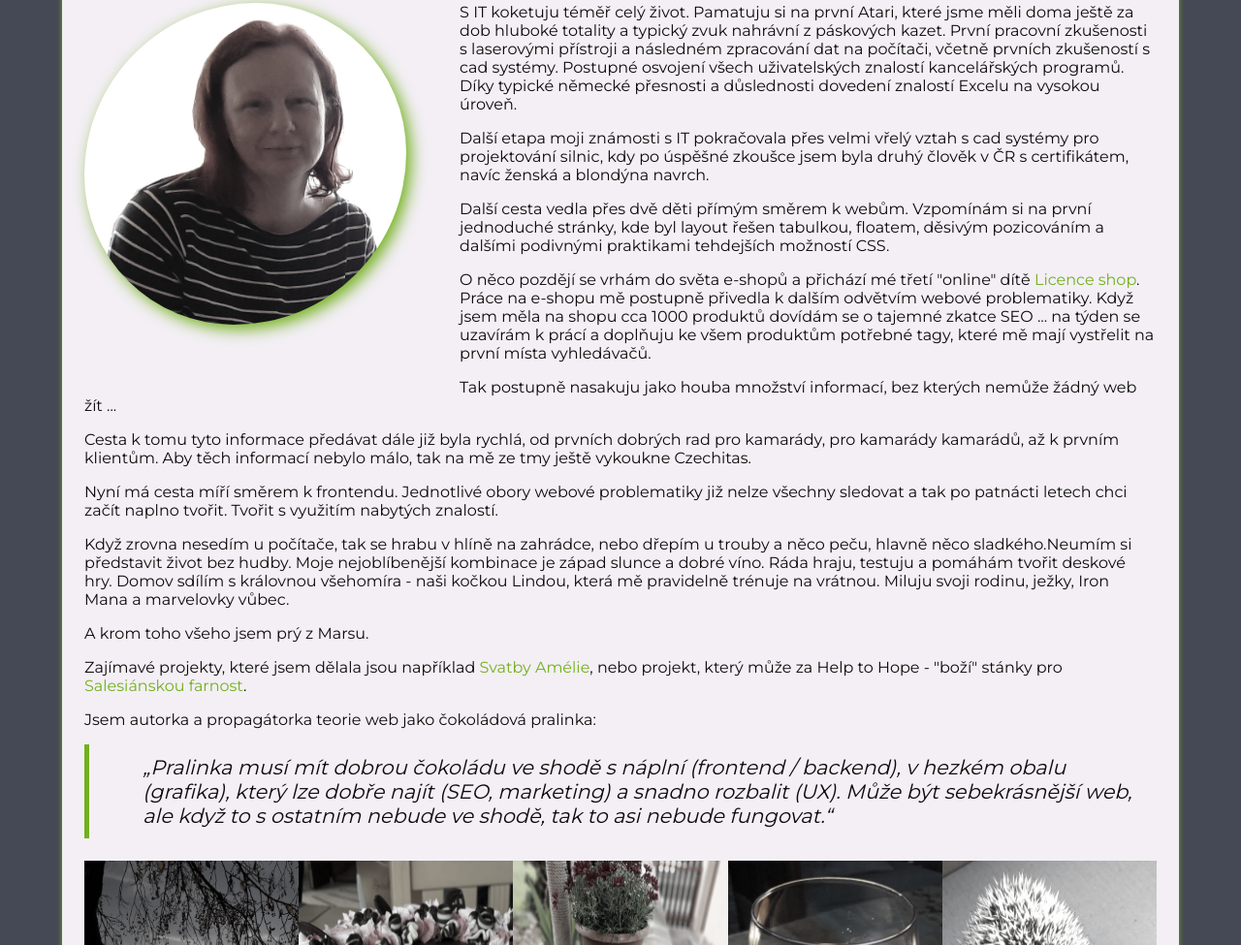
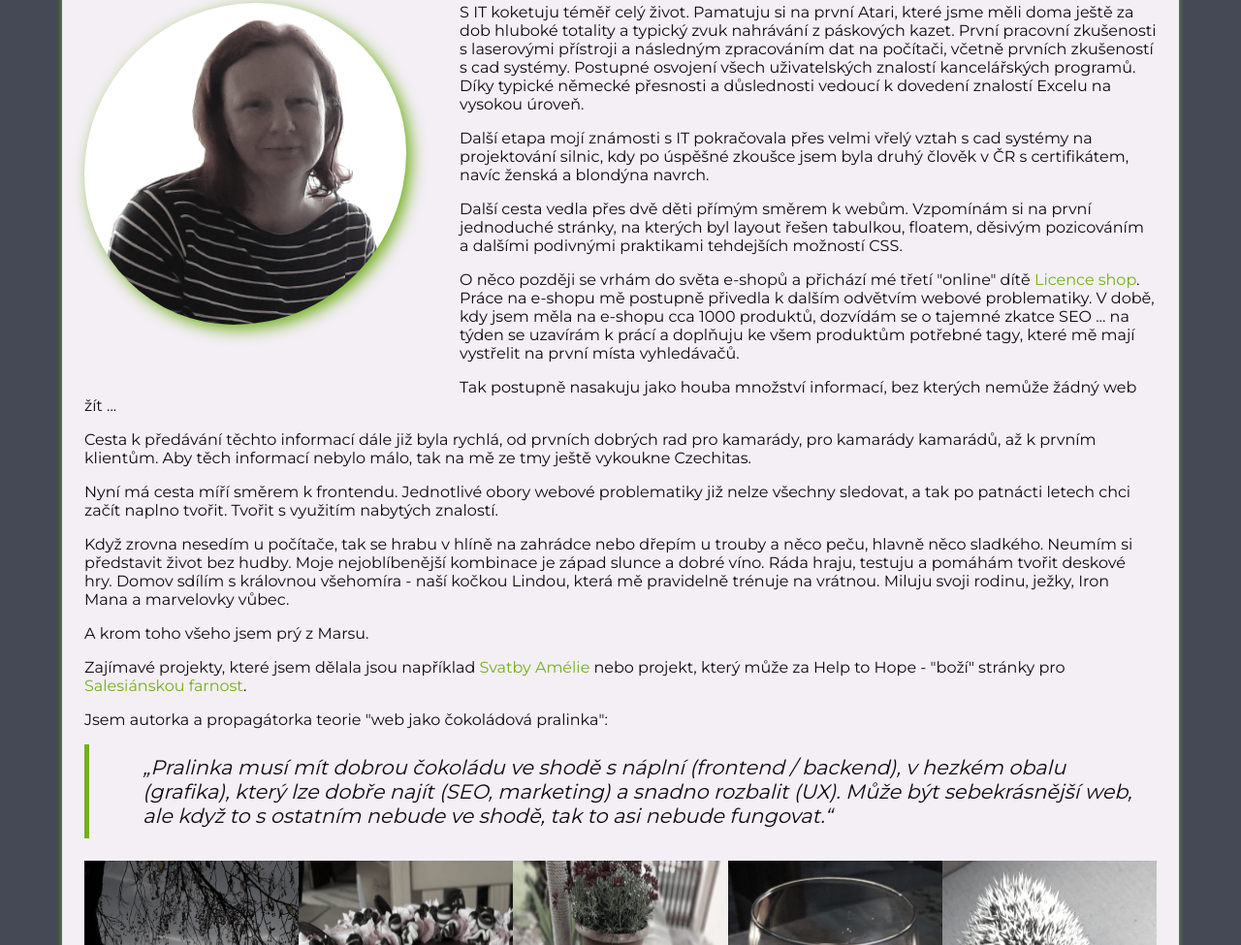
Before and after one commit to bbartonova/o-projektu, a plain HTML site: page martina.html in a window 1280 px wide. Shown: the part 274-1249 px from the top of the page at 97% size. Drawn offline with Linux system fonts and the light colour scheme.

Commit message:
Finální korekce.

```diff
--- a/martina.html
+++ b/martina.html
@@ -77,16 +77,16 @@
         <div class="page__text">
           <h1>Martina Chromá</h1>
           <p><img src="img/martina/martina.jpg" alt="Martina"></p>
-          <p>S IT koketuju téměř celý život. Pamatuju si na první Atari, které jsme měli doma ještě za dob hluboké totality a typický zvuk nahrávní z páskových kazet. První pracovní zkušenosti s laserovými přístroji a následném zpracování dat na počítači, včetně prvních zkušeností s cad systémy. Postupné osvojení všech uživatelských znalostí kancelářských programů. Díky typické německé přesnosti a důslednosti dovedení znalostí Excelu na vysokou úroveň.</p>
-          <p>Další etapa moji známosti s IT pokračovala přes velmi vřelý vztah s cad systémy pro projektování silnic, kdy po úspěšné zkoušce jsem byla druhý člověk v ČR s certifikátem, navíc ženská a blondýna navrch.</p>
-          <p>Další cesta vedla přes dvě děti přímým směrem k webům. Vzpomínám si na první jednoduché stránky, kde byl layout řešen tabulkou, floatem, děsivým pozicováním a dalšími podivnými praktikami tehdejších možností CSS.</p>
-          <p>O něco pozdějí se vrhám do světa e-shopů a přichází mé třetí "online" dítě <a href="https://www.hadrarna.com/">Licence shop</a>. Práce na e-shopu mě postupně přivedla k dalším odvětvím webové problematiky. Když jsem měla na shopu cca 1000 produktů dovídám se o tajemné zkatce SEO ... na týden se uzavírám k prácí a doplňuju ke všem produktům potřebné tagy, které mě mají vystřelit na první místa vyhledávačů.</p>
+          <p>S IT koketuju téměř celý život. Pamatuju si na první Atari, které jsme měli doma ještě za dob hluboké totality a typický zvuk nahrávání z páskových kazet. První pracovní zkušenosti s laserovými přístroji a následným zpracováním dat na počítači, včetně prvních zkušeností s cad systémy. Postupné osvojení všech uživatelských znalostí kancelářských programů. Díky typické německé přesnosti a důslednosti vedoucí k dovedení znalostí Excelu na vysokou úroveň.</p>
+          <p>Další etapa mojí známosti s IT pokračovala přes velmi vřelý vztah s cad systémy na projektování silnic, kdy po úspěšné zkoušce jsem byla druhý člověk v ČR s certifikátem, navíc ženská a blondýna navrch.</p>
+          <p>Další cesta vedla přes dvě děti přímým směrem k webům. Vzpomínám si na první jednoduché stránky, na kterých byl layout řešen tabulkou, floatem, děsivým pozicováním a dalšími podivnými praktikami tehdejších možností CSS.</p>
+          <p>O něco později se vrhám do světa e-shopů a přichází mé třetí "online" dítě <a href="https://www.hadrarna.com/">Licence shop</a>. Práce na e-shopu mě postupně přivedla k dalším odvětvím webové problematiky. V době, kdy jsem měla na e-shopu cca 1000 produktů, dozvídám se o tajemné zkatce SEO ... na týden se uzavírám k prácí a doplňuju ke všem produktům potřebné tagy, které mě mají vystřelit na první místa vyhledávačů.</p>
           <p>Tak postupně nasakuju jako houba množství informací, bez kterých nemůže žádný web žít ... </p>
-          <p>Cesta k tomu tyto informace předávat dále již byla rychlá, od prvních dobrých rad pro kamarády, pro kamarády kamarádů, až k prvním klientům. Aby těch informací nebylo málo, tak na mě ze tmy ještě vykoukne Czechitas.</p>
-          <p>Nyní má cesta míří směrem k frontendu. Jednotlivé obory webové problematiky již nelze všechny sledovat a tak po patnácti letech chci začít naplno tvořit. Tvořit s využitím nabytých znalostí.</p>
-          <p>Když zrovna nesedím u počítače, tak se hrabu v hlíně na zahrádce, nebo dřepím u trouby a něco peču, hlavně něco sladkého.Neumím si představit život bez hudby. Moje nejoblíbenější kombinace je západ slunce a dobré víno. Ráda hraju, testuju a pomáhám tvořit deskové hry. Domov sdílím s královnou všehomíra - naši kočkou Lindou, která mě pravidelně trénuje na vrátnou. Miluju svoji rodinu, ježky, Iron Mana a marvelovky vůbec.</p><p>A krom toho všeho jsem prý z Marsu.</p>
-          <p>Zajímavé projekty, které jsem dělala jsou například <a href="https://www.svatby-amelie.cz/">Svatby Amélie</a>, nebo projekt, který může za Help to Hope - "boží" stánky pro <a href="https://ctyrak.cz/">Salesiánskou farnost</a>.</p>
-          <p>Jsem autorka a propagátorka teorie web jako čokoládová pralinka:</p>
+          <p>Cesta k předávání těchto informací dále již byla rychlá, od prvních dobrých rad pro kamarády, pro kamarády kamarádů, až k prvním klientům. Aby těch informací nebylo málo, tak na mě ze tmy ještě vykoukne Czechitas.</p>
+          <p>Nyní má cesta míří směrem k frontendu. Jednotlivé obory webové problematiky již nelze všechny sledovat, a tak po patnácti letech chci začít naplno tvořit. Tvořit s využitím nabytých znalostí.</p>
+          <p>Když zrovna nesedím u počítače, tak se hrabu v hlíně na zahrádce nebo dřepím u trouby a něco peču, hlavně něco sladkého. Neumím si představit život bez hudby. Moje nejoblíbenější kombinace je západ slunce a dobré víno. Ráda hraju, testuju a pomáhám tvořit deskové hry. Domov sdílím s královnou všehomíra - naší kočkou Lindou, která mě pravidelně trénuje na vrátnou. Miluju svoji rodinu, ježky, Iron Mana a marvelovky vůbec.</p><p>A krom toho všeho jsem prý z Marsu.</p>
+          <p>Zajímavé projekty, které jsem dělala jsou například <a href="https://www.svatby-amelie.cz/">Svatby Amélie</a> nebo projekt, který může za Help to Hope - "boží" stránky pro <a href="https://ctyrak.cz/">Salesiánskou farnost</a>.</p>
+          <p>Jsem autorka a propagátorka teorie "web jako čokoládová pralinka":</p>
           <q>Pralinka musí mít dobrou čokoládu ve shodě s náplní (frontend / backend), v hezkém obalu (grafika), který lze dobře najít (SEO, marketing) a snadno rozbalit (UX). Může být sebekrásnější web, ale když to s ostatním nebude ve shodě, tak to asi nebude fungovat.</q>
         </div>
         <div class="gallery">
```
Also changed, not shown: projekt.html (+6 -6 lines).
